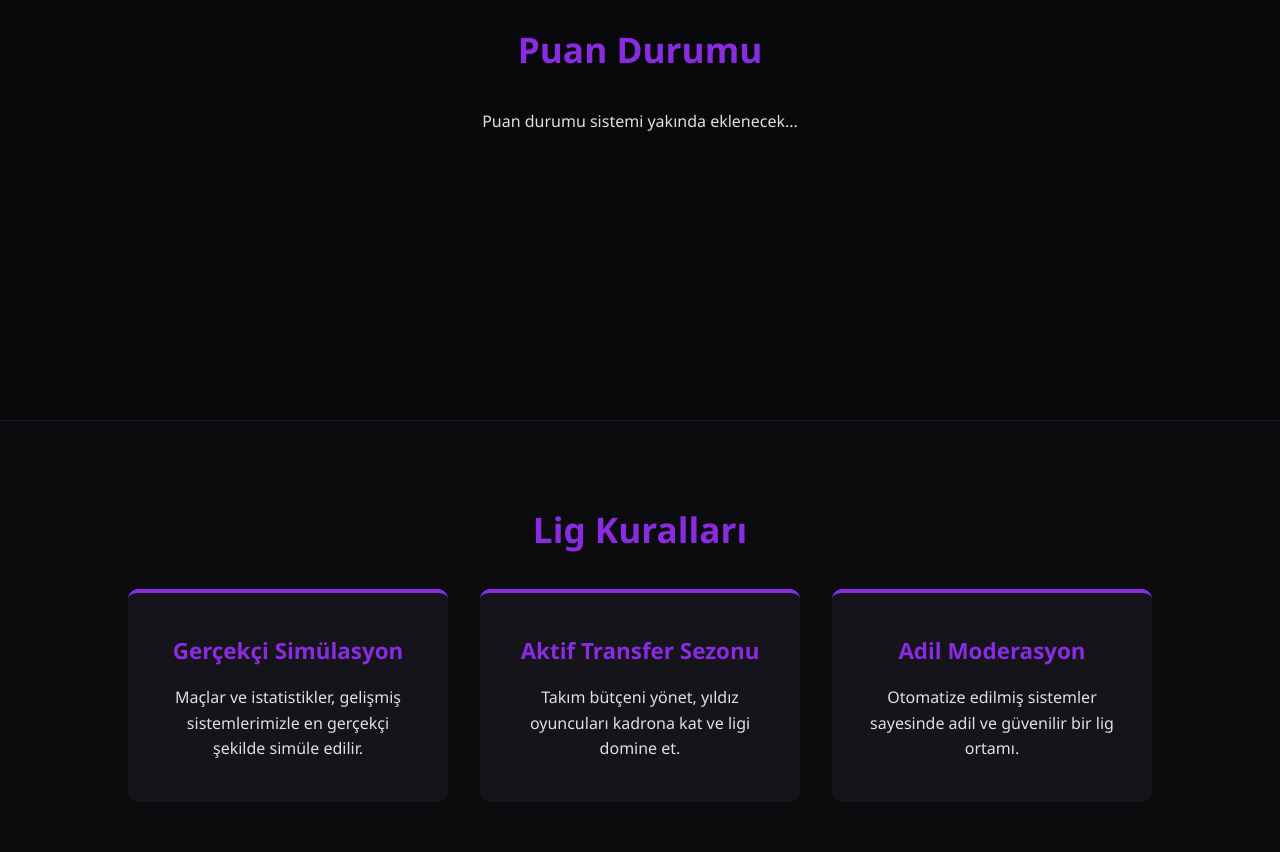
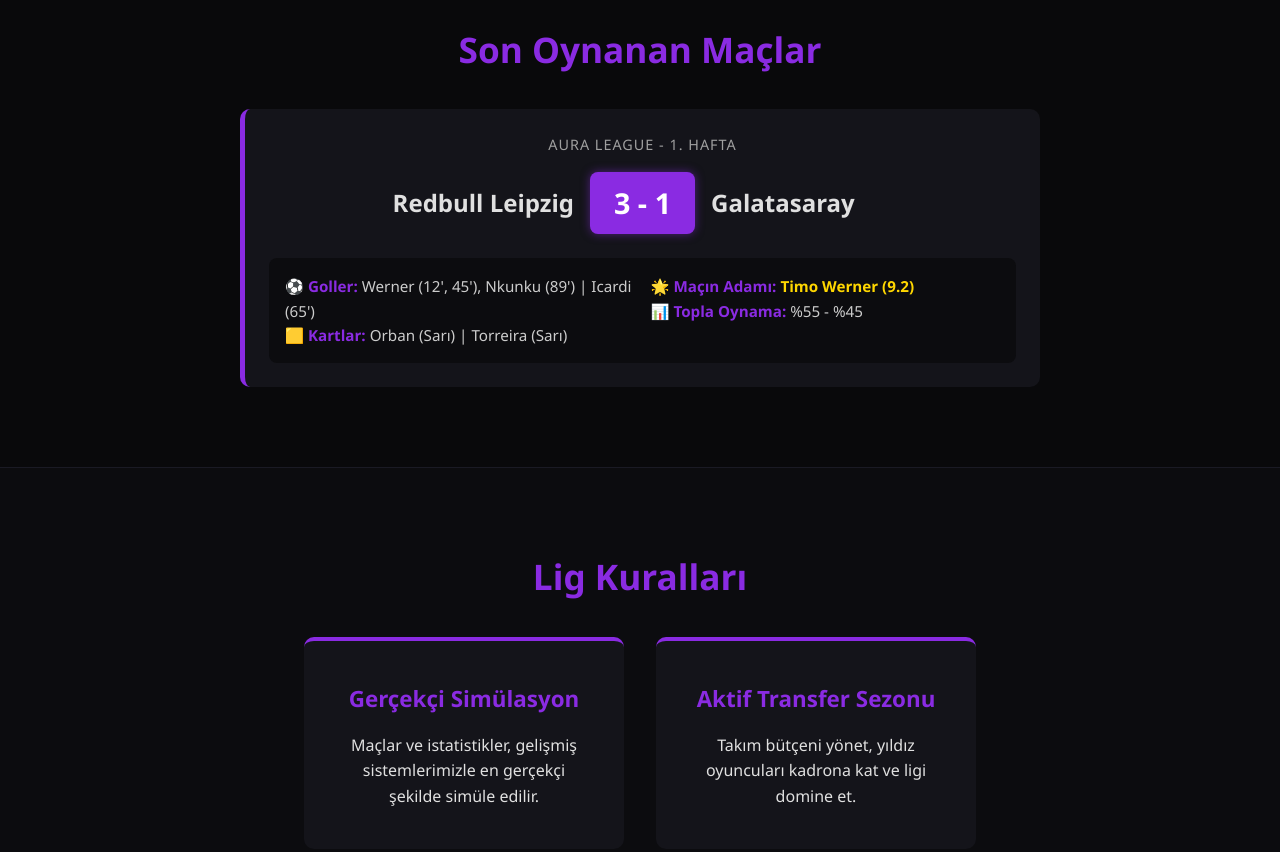
Before and after one commit to efoliinanc-del/auraleague, a plain HTML site: page index.html in a window 1280 px wide. Shown: the part 780-1632 px from the top of the page. Drawn offline with Linux system fonts and the light colour scheme.

Commit message:
Update index.html

```diff
--- a/index.html
+++ b/index.html
@@ -6,7 +6,6 @@
     <title>Aura League | Discord Futbol RP</title>
     <style>
         :root {
-            /* Mor ve Siyah Tema Renkleri */
             --bg-color: #09090B;
             --text-color: #E0E0E0;
             --accent-color: #8A2BE2;
@@ -19,11 +18,9 @@
             padding: 0;
             box-sizing: border-box;
             font-family: 'Segoe UI', Tahoma, Geneva, Verdana, sans-serif;
-            /* Yazı seçimini engelleme */
             user-select: none;
         }
 
-        /* Kaydırma çubuğu ayarları */
         html {
             scroll-behavior: smooth;
         }
@@ -32,7 +29,12 @@
             background-color: var(--bg-color);
             color: var(--text-color);
             line-height: 1.6;
+            display: flex;
+            flex-direction: column;
+            min-height: 100vh;
         }
+
+        /* ... Önceki CSS kodlarının tamamı (header, hero, match-card vs.) burada aynı kalacak ... */
 
         header {
             background-color: var(--card-bg);
@@ -67,7 +69,7 @@
             transition: color 0.3s;
         }
 
-        nav a:hover, nav a.active {
+        nav a:hover {
             color: var(--accent-color);
         }
 
@@ -127,6 +129,94 @@
             margin-bottom: 2rem;
         }
 
+        .matches-container {
+            display: flex;
+            flex-direction: column;
+            gap: 1.5rem;
+            max-width: 800px;
+            margin: 0 auto;
+        }
+
+        .match-card {
+            background-color: var(--card-bg);
+            border-radius: 10px;
+            padding: 1.5rem;
+            border-left: 5px solid var(--accent-color);
+            transition: transform 0.2s ease, box-shadow 0.2s ease;
+        }
+
+        .match-card:hover {
+            transform: scale(1.02);
+            box-shadow: 0 5px 15px rgba(138, 43, 226, 0.15);
+        }
+
+        .match-header {
+            font-size: 0.9rem;
+            color: #A0A0A0;
+            text-align: center;
+            margin-bottom: 1rem;
+            text-transform: uppercase;
+            letter-spacing: 1px;
+        }
+
+        .match-score-board {
+            display: flex;
+            justify-content: space-between;
+            align-items: center;
+            margin-bottom: 1.5rem;
+        }
+
+        .team-name {
+            font-size: 1.5rem;
+            font-weight: bold;
+            flex: 1;
+        }
+
+        .team-name.home {
+            text-align: right;
+            padding-right: 1rem;
+        }
+
+        .team-name.away {
+            text-align: left;
+            padding-left: 1rem;
+        }
+
+        .score-box {
+            background-color: var(--accent-color);
+            color: #FFF;
+            font-size: 1.8rem;
+            font-weight: bold;
+            padding: 0.5rem 1.5rem;
+            border-radius: 8px;
+            box-shadow: 0 0 10px rgba(138, 43, 226, 0.5);
+        }
+
+        .match-details {
+            background-color: #0c0c0f;
+            padding: 1rem;
+            border-radius: 8px;
+            font-size: 0.95rem;
+            text-align: left;
+            display: grid;
+            grid-template-columns: 1fr 1fr;
+            gap: 1rem;
+        }
+
+        .match-details p {
+            margin: 0;
+            color: #ccc;
+        }
+
+        .match-details strong {
+            color: var(--accent-color);
+        }
+
+        .motm-badge {
+            color: #FFD700;
+            font-weight: bold;
+        }
+
         .features {
             display: flex;
             justify-content: center;
@@ -153,16 +243,33 @@
             margin-bottom: 1rem;
             font-size: 1.4rem;
         }
+
+        /* Footer Tasarımı */
+        footer {
+            background-color: var(--card-bg);
+            border-top: 2px solid var(--accent-color);
+            text-align: center;
+            padding: 2rem 0;
+            margin-top: auto; /* Sayfanın en altına iter */
+        }
+
+        footer p {
+            color: #888;
+            font-size: 0.9rem;
+            margin: 0.3rem 0;
+        }
     </style>
 </head>
-<body oncontextmenu="return false;"> <!-- HTML üzerinden sağ tık engeli -->
+<body oncontextmenu="return false;">
+
+    <!-- Önceki body içeriğinin tamamı (header, section'lar vs.) buraya gelecek. Alan kaplamaması için kısalttım, önceki kodlarla aynı. -->
 
     <header>
         <h1 onclick="window.scrollTo(0,0)">Aura League</h1>
         <nav>
             <ul>
                 <li><a href="#home">Ana Sayfa</a></li>
-                <li><a href="#standings">Puan Durumu</a></li>
+                <li><a href="#matches">Maç Sonuçları</a></li>
                 <li><a href="#rules">Kurallar</a></li>
                 <li><a href="#teams">Takımlar</a></li>
             </ul>
@@ -175,14 +282,32 @@
         <a href="https://discord.gg/qcj9AjJHkw" target="_blank" class="btn">Discord Sunucumuza Katıl</a>
     </section>
 
-    <!-- Puan Durumu Bölümü -->
-    <section id="standings" class="content-section">
-        <h2>Puan Durumu</h2>
-        <p>Puan durumu sistemi yakında eklenecek...</p>
-        <!-- Buraya ileride tablo eklenebilir -->
+    <!-- Maç Sonuçları Bölümü -->
+    <section id="matches" class="content-section">
+        <h2>Son Oynanan Maçlar</h2>
+        <div class="matches-container">
+            <!-- Maç Kartı 1 -->
+            <div class="match-card">
+                <div class="match-header">Aura League - 1. Hafta</div>
+                <div class="match-score-board">
+                    <div class="team-name home">Redbull Leipzig</div>
+                    <div class="score-box">3 - 1</div>
+                    <div class="team-name away">Galatasaray</div>
+                </div>
+                <div class="match-details">
+                    <div>
+                        <p><strong>⚽ Goller:</strong> Werner (12', 45'), Nkunku (89') | Icardi (65')</p>
+                        <p><strong>🟨 Kartlar:</strong> Orban (Sarı) | Torreira (Sarı)</p>
+                    </div>
+                    <div>
+                        <p><strong>🌟 Maçın Adamı:</strong> <span class="motm-badge">Timo Werner (9.2)</span></p>
+                        <p><strong>📊 Topla Oynama:</strong> %55 - %45</p>
+                    </div>
+                </div>
+            </div>
+        </div>
     </section>
 
-    <!-- Kurallar Bölümü -->
     <section id="rules" class="content-section" style="background-color: #0c0c0f;">
         <h2>Lig Kuralları</h2>
         <div class="features">
@@ -194,55 +319,31 @@
                 <h3>Aktif Transfer Sezonu</h3>
                 <p>Takım bütçeni yönet, yıldız oyuncuları kadrona kat ve ligi domine et.</p>
             </div>
-            <div class="card">
-                <h3>Adil Moderasyon</h3>
-                <p>Otomatize edilmiş sistemler sayesinde adil ve güvenilir bir lig ortamı.</p>
-            </div>
         </div>
     </section>
 
-    <!-- Takımlar Bölümü -->
     <section id="teams" class="content-section">
         <h2>Takımlar</h2>
         <p>Ligdeki takımlar yakında burada listelenecek...</p>
     </section>
 
+    <!-- FOOTER BURAYA EKLENDİ -->
+    <footer>
+        <p>© 2026 Aura League. Tüm hakları saklıdır.</p>
+        <p>© 2026 Efe Studios. Tüm hakları saklıdır.</p>
+    </footer>
+
     <!-- Güvenlik Scriptleri -->
     <script>
-        // Sağ Tık Engelleme (JS ile de destekliyoruz)
         document.addEventListener('contextmenu', event => event.preventDefault());
 
-        // Tuş kombinasyonlarını engelleme (F12, Ctrl+Shift+I, Ctrl+U vb.)
         document.onkeydown = function(e) {
-            // F12 engelleme
-            if (e.keyCode == 123) {
-                return false;
-            }
-            // Ctrl+Shift+I (Geliştirici Araçları)
-            if (e.ctrlKey && e.shiftKey && e.keyCode == 'I'.charCodeAt(0)) {
-                return false;
-            }
-            // Ctrl+Shift+J (Konsol)
-            if (e.ctrlKey && e.shiftKey && e.keyCode == 'J'.charCodeAt(0)) {
-                return false;
-            }
-            // Ctrl+U (Kaynağı Görüntüle)
-            if (e.ctrlKey && e.keyCode == 'U'.charCodeAt(0)) {
-                return false;
-            }
-            // Ctrl+C (Kopyalama - user-select: none ekledik ama yine de bunu koyabiliriz)
-            if (e.ctrlKey && e.keyCode == 'C'.charCodeAt(0)) {
-                return false;
-            }
+            if (e.keyCode == 123) return false;
+            if (e.ctrlKey && e.shiftKey && e.keyCode == 'I'.charCodeAt(0)) return false;
+            if (e.ctrlKey && e.shiftKey && e.keyCode == 'J'.charCodeAt(0)) return false;
+            if (e.ctrlKey && e.keyCode == 'U'.charCodeAt(0)) return false;
+            if (e.ctrlKey && e.keyCode == 'C'.charCodeAt(0)) return false;
         };
-
-        // Geliştirici araçlarının açık olup olmadığını tespit etmeye çalışan alternatif bir yöntem
-        // Konsol açıldığında siteyi durdurur (İsteğe bağlı, şimdilik yoruma aldım)
-        /*
-        setInterval(function() {
-            debugger;
-        }, 100);
-        */
     </script>
 
 </body>
```
